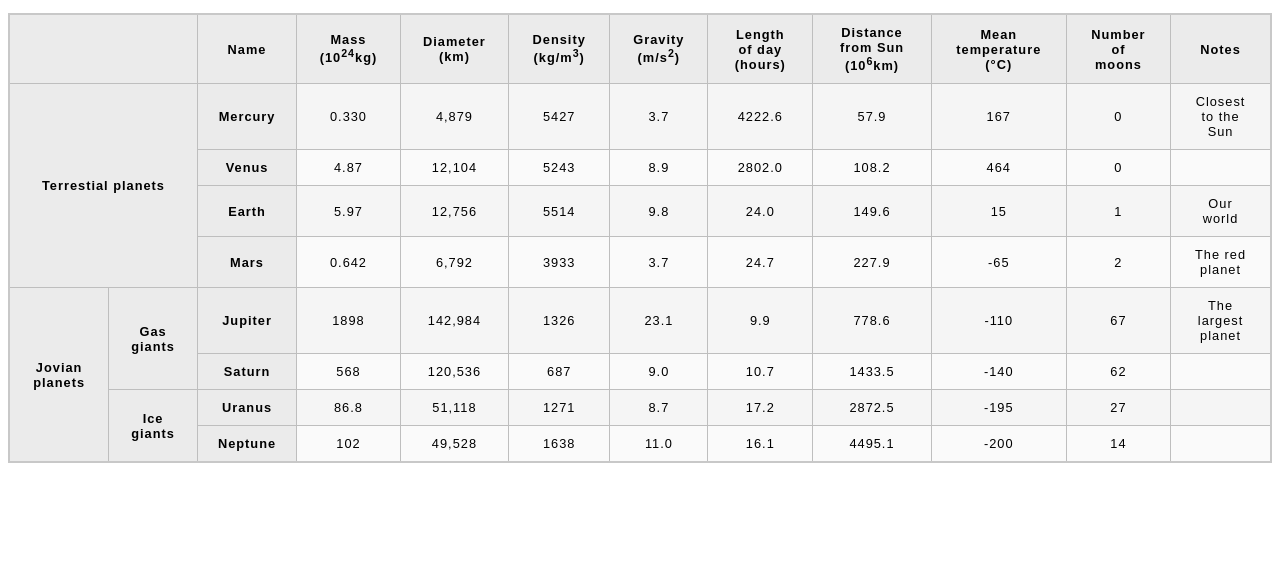
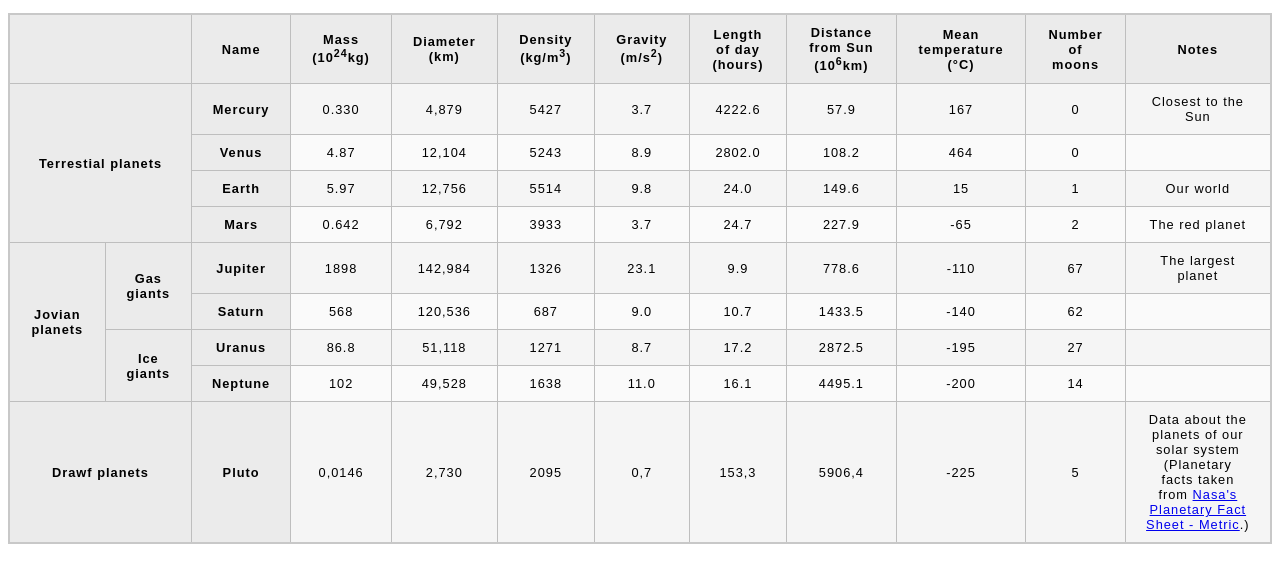
Before and after one commit to sakinezumi/front-end-class, a plain HTML site: page N15 Huy/planet.html in a window 1280 px wide. Shown: the part 101-684 px from the top of the page. Drawn offline with Linux system fonts and the light colour scheme; files that its build step writes are made by us from their sources.

Commit message:
Update planet.html

```diff
--- a/N15 Huy/planet.html
+++ b/N15 Huy/planet.html
@@ -127,6 +127,19 @@
                 <td>14</td>
                 <td></td>
             </tr>
+            <tr>
+                <th colspan="2">Drawf planets</th>
+                <th>Pluto</th>
+                <td>0,0146</td>
+                <td>2,730</td>
+                <td>2095</td>
+                <td>0,7</td>
+                <td>153,3</td>
+                <td>5906,4</td>
+                <td>-225</td>
+                <td>5</td>
+                <td>Data about the planets of our solar system (Planetary facts taken from <a href="http://nssdc.gsfc.nasa.gov/planetary/factsheet/">Nasa's Planetary Fact Sheet - Metric</a>.)</td>
+            </tr>
         </tbody>
     </table>
 </body>
```
